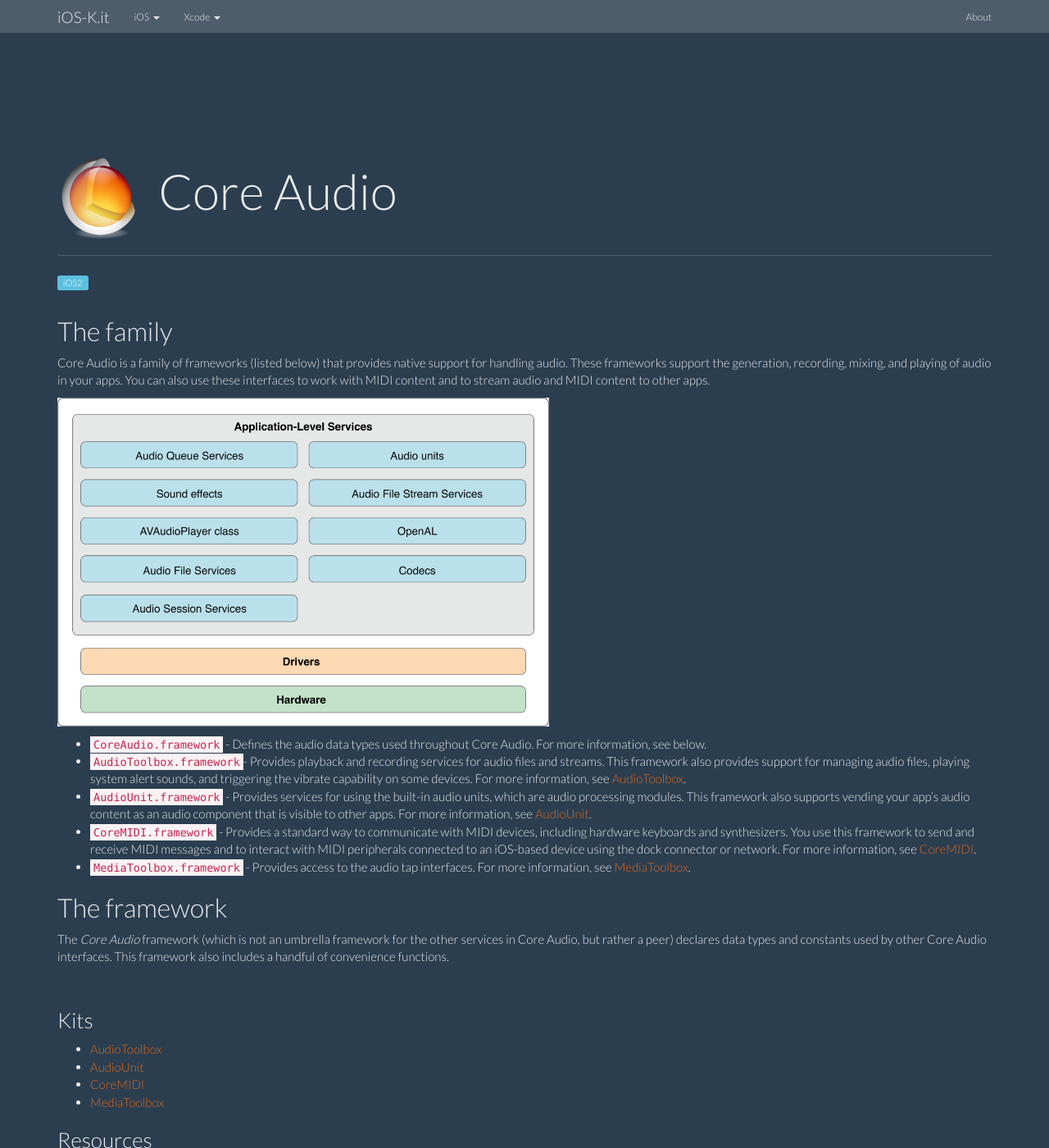
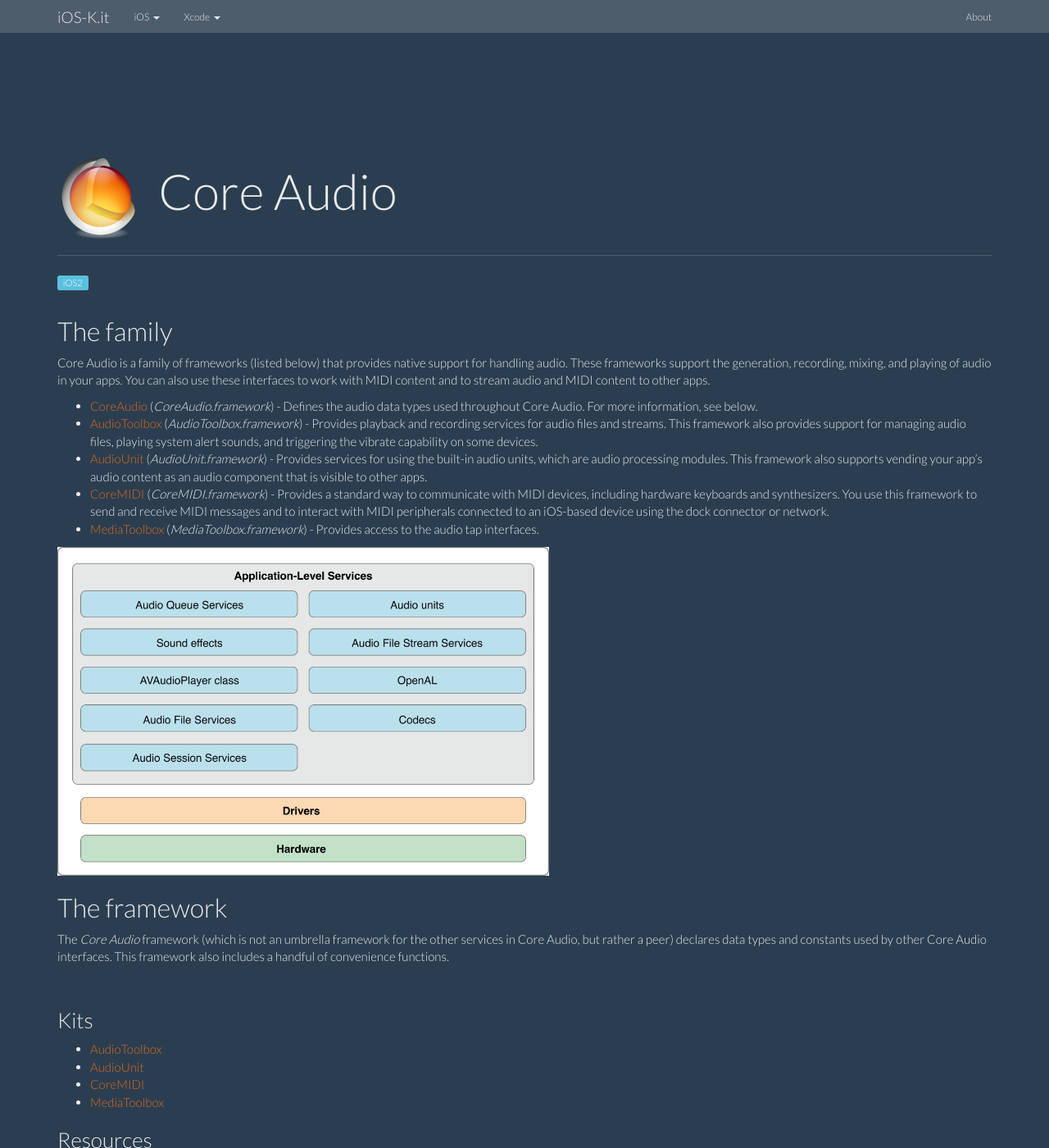
Before and after one commit to ioskit/ioskit.github.io, a Jekyll site: the page built from _kits/CoreAudio.md, in a window 1280 px wide and 1400 px high. Shown: the whole window at 82% size. Built offline with Jekyll 4.4.1, drawn with Linux system fonts in a browser that asks for light colours; nearby versions of some CDN libraries.

Commit message:
Kit: CoreAudio.

```diff
--- a/_kits/CoreAudio.md
+++ b/_kits/CoreAudio.md
@@ -45,13 +45,14 @@
 
 Core Audio is a family of frameworks (listed below) that provides native support for handling audio. These frameworks support the generation, recording, mixing, and playing of audio in your apps. You can also use these interfaces to work with MIDI content and to stream audio and MIDI content to other apps.
 
+* [CoreAudio](/CoreAudio) (*CoreAudio.framework*) - Defines the audio data types used throughout Core Audio. For more information, see below.
+* [AudioToolbox](/AudioToolbox) (*AudioToolbox.framework*) - Provides playback and recording services for audio files and streams. This framework also provides support for managing audio files, playing system alert sounds, and triggering the vibrate capability on some devices.
+* [AudioUnit](/AudioUnit) (*AudioUnit.framework*) - Provides services for using the built-in audio units, which are audio processing modules. This framework also supports vending your app’s audio content as an audio component that is visible to other apps.
+* [CoreMIDI](/CoreMIDI) (*CoreMIDI.framework*) - Provides a standard way to communicate with MIDI devices, including hardware keyboards and synthesizers. You use this framework to send and receive MIDI messages and to interact with MIDI peripherals connected to an iOS-based device using the dock connector or network.
+* [MediaToolbox](/MediaToolbox) (*MediaToolbox.framework*) - Provides access to the audio tap interfaces.
+
 <img src="/resources/images/kits/CoreAudio/iphone_os_audio_architecture_2x.png" width="600" alt="iOS Core Audio architecture">
 
-* `CoreAudio.framework` - Defines the audio data types used throughout Core Audio. For more information, see below.
-* `AudioToolbox.framework`- Provides playback and recording services for audio files and streams. This framework also provides support for managing audio files, playing system alert sounds, and triggering the vibrate capability on some devices. For more information, see [AudioToolbox](/AudioToolbox).
-* `AudioUnit.framework` - Provides services for using the built-in audio units, which are audio processing modules. This framework also supports vending your app’s audio content as an audio component that is visible to other apps. For more information, see [AudioUnit](/AudioUnit).
-* `CoreMIDI.framework` - Provides a standard way to communicate with MIDI devices, including hardware keyboards and synthesizers. You use this framework to send and receive MIDI messages and to interact with MIDI peripherals connected to an iOS-based device using the dock connector or network. For more information, see [CoreMIDI](/CoreMIDI).
-* `MediaToolbox.framework` - Provides access to the audio tap interfaces. For more information, see [MediaToolbox](/MediaToolbox).
 
 ## The framework
 
```
